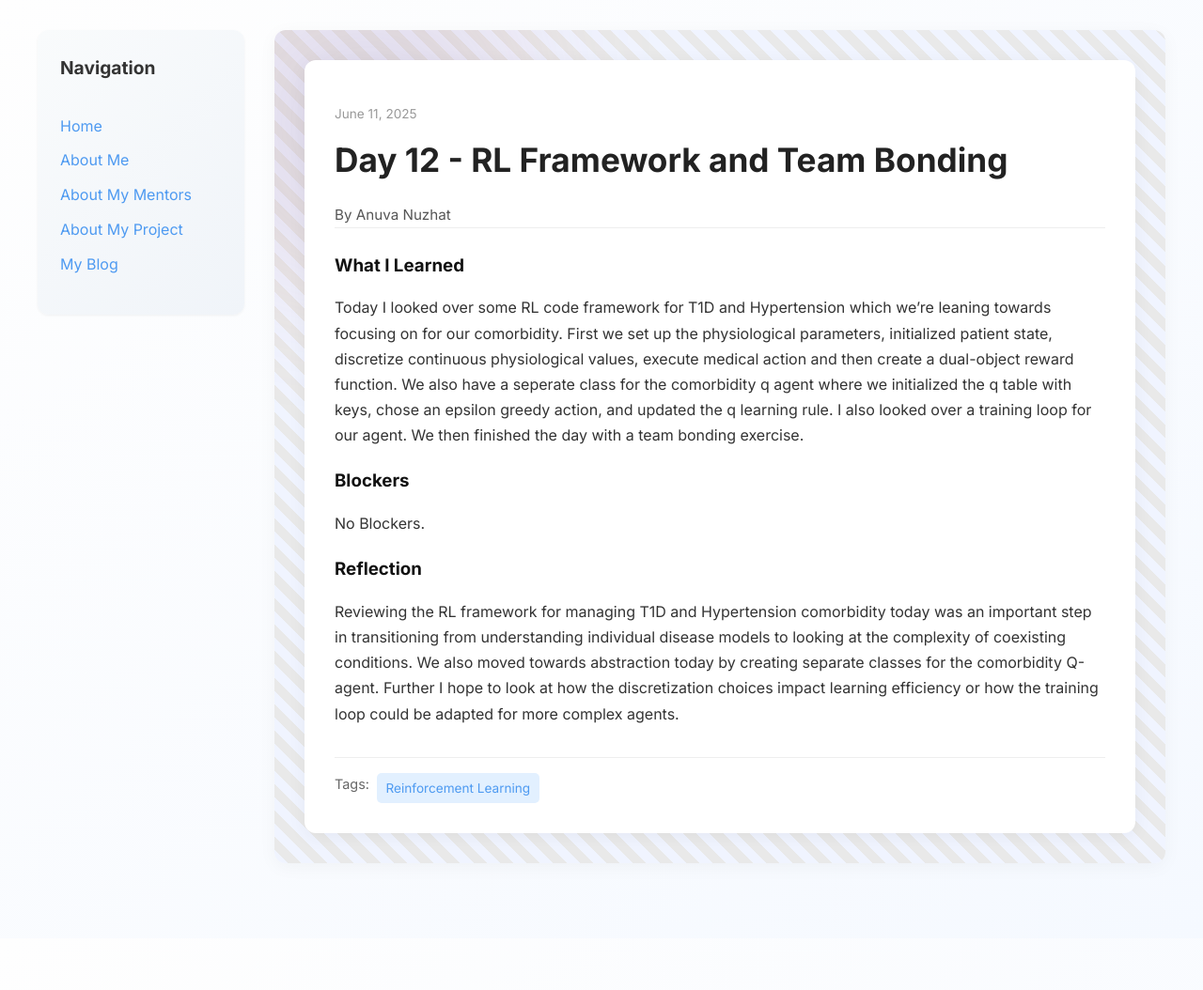
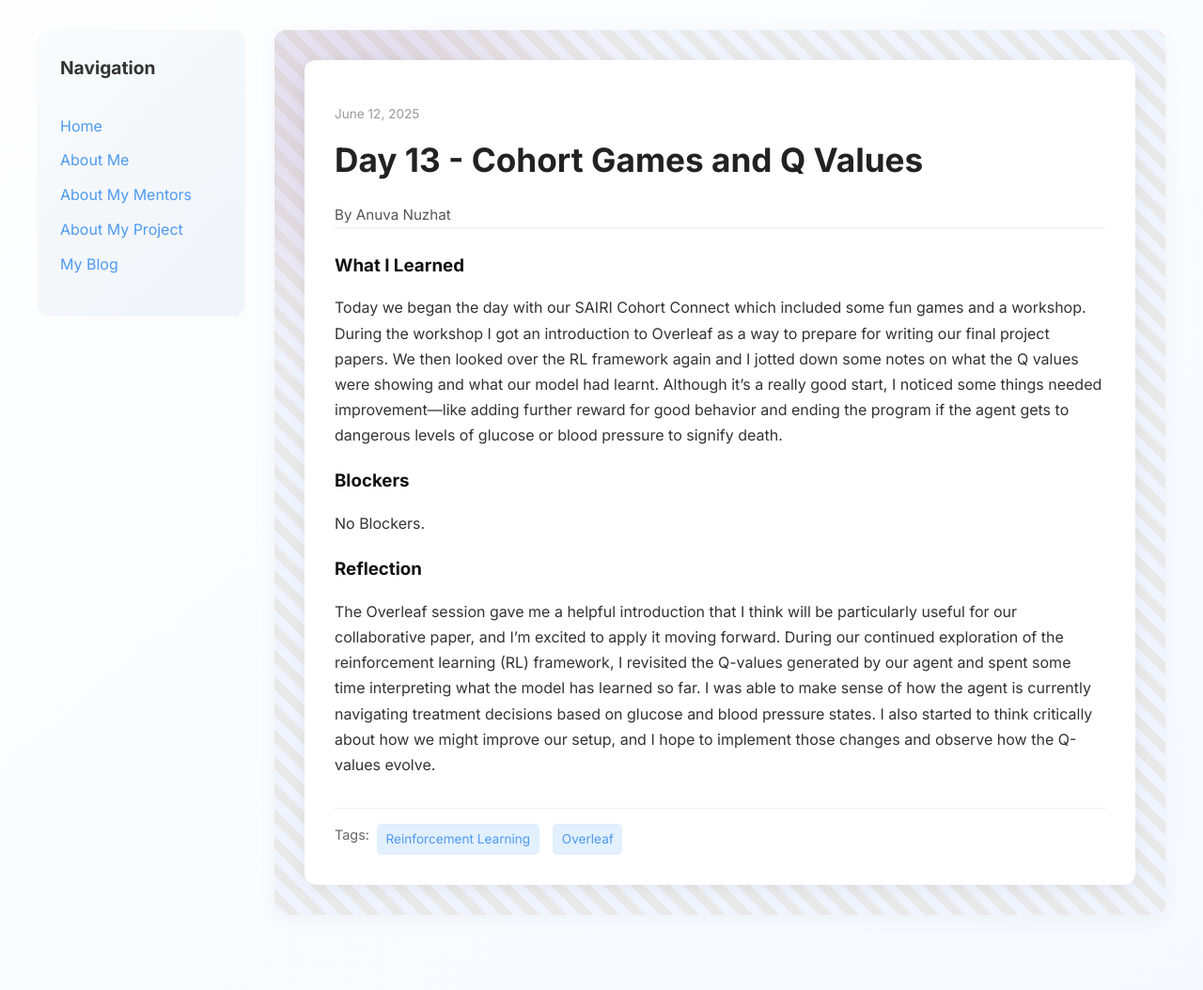
Before and after one commit to anuvanuzhat/anuvanuzhat.github.io, a Jekyll site: the page built from _posts/2025-06-11-day-12.md, in a window 1280 px wide. Shown: the whole page at 94% size. Built offline with Jekyll 4.4.1, drawn with Linux system fonts in a browser that asks for light colours; before the commit the page ends 999 px from its top, so only the background shows below that.

Commit message:
Update 2025-06-11-day-12.md

```diff
--- a/_posts/2025-06-11-day-12.md
+++ b/_posts/2025-06-11-day-12.md
@@ -1,24 +1,17 @@
 ---
 layout: post
-title: "Day 12 - RL Framework and Team Bonding"
-date: 2025-06-11
+title: "Day 13 - Cohort Games and Q Values"
+date: 2025-06-12
 author: Anuva Nuzhat
-permalink: /day12.html
-tags: ["Reinforcement Learning"]
+permalink: /day13.html
+tags: ["Reinforcement Learning", "Overleaf"]
 
 what_i_learned: |
-   Today I looked over some RL code framework for T1D and Hypertension which we're leaning towards focusing on for our comorbidity. First
-   we set up the physiological parameters, initialized patient state, discretize continuous physiological values, execute medical
-   action and then create a dual-object reward function. We also have a seperate class for the comorbidity q agent where we initialized the
-   q table with keys, chose an epsilon greedy action, and updated the q learning rule. I also looked over a training loop for our agent. We
-   then finished the day with a team bonding exercise.
+  Today we began the day with our SAIRI Cohort Connect which included some fun games and a workshop. During the workshop I got an introduction to Overleaf as a way to prepare for writing our final project papers. We then looked over the RL framework again and I jotted down some notes on what the Q values were showing and what our model had learnt. Although it's a really good start, I noticed some things needed improvement—like adding further reward for good behavior and ending the program if the agent gets to dangerous levels of glucose or blood pressure to signify death.
 
 blockers: |
   No Blockers.
 
 reflection: |
-    Reviewing the RL framework for managing T1D and Hypertension comorbidity today was an important step in transitioning from understanding
-    individual disease models to looking at the complexity of coexisting conditions. We also moved towards abstraction today by creating
-    separate classes for the comorbidity Q-agent. Further I hope to look at how the discretization choices impact learning efficiency or how
-    the training loop could be adapted for more complex agents.
+  The Overleaf session gave me a helpful introduction that I think will be particularly useful for our collaborative paper, and I'm excited to apply it moving forward. During our continued exploration of the reinforcement learning (RL) framework, I revisited the Q-values generated by our agent and spent some time interpreting what the model has learned so far. I was able to make sense of how the agent is currently navigating treatment decisions based on glucose and blood pressure states. I also started to think critically about how we might improve our setup, and I hope to implement those changes and observe how the Q-values evolve.
 ---
```
